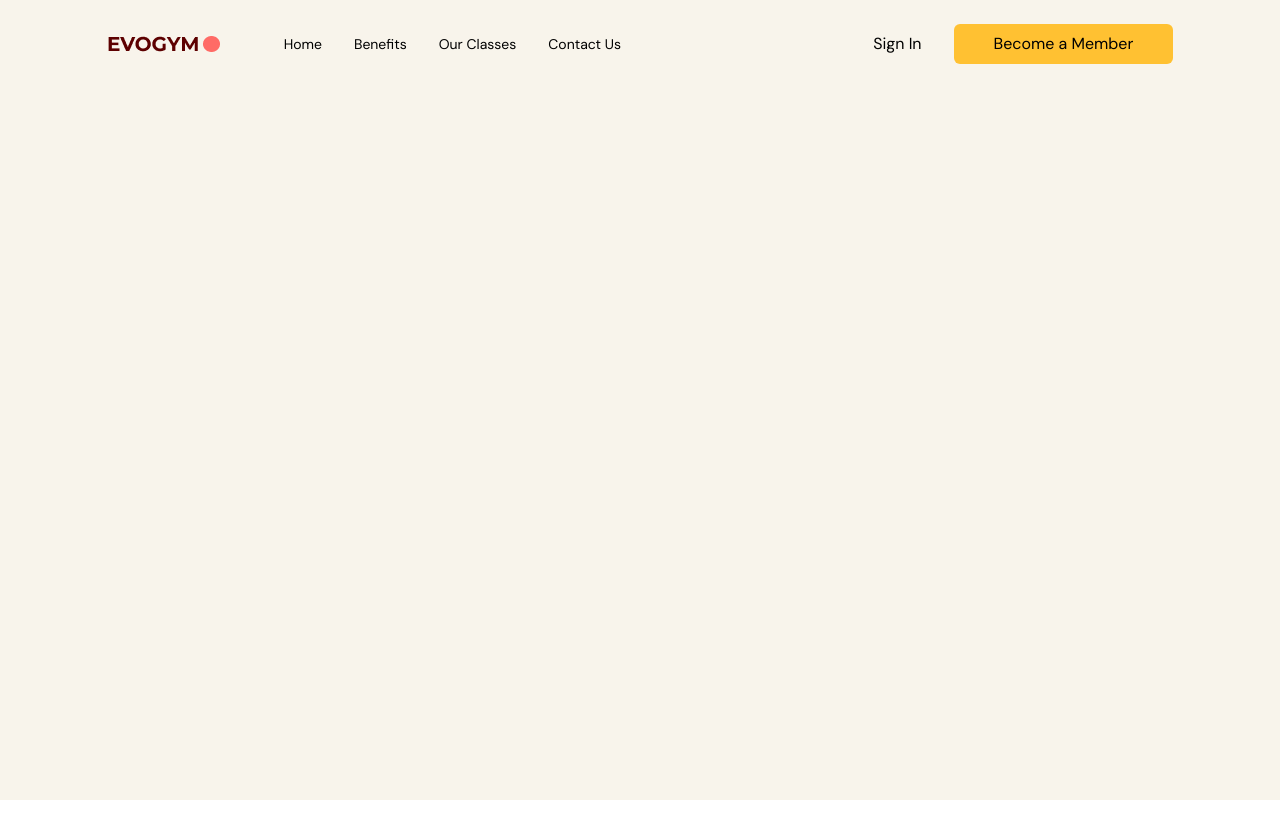
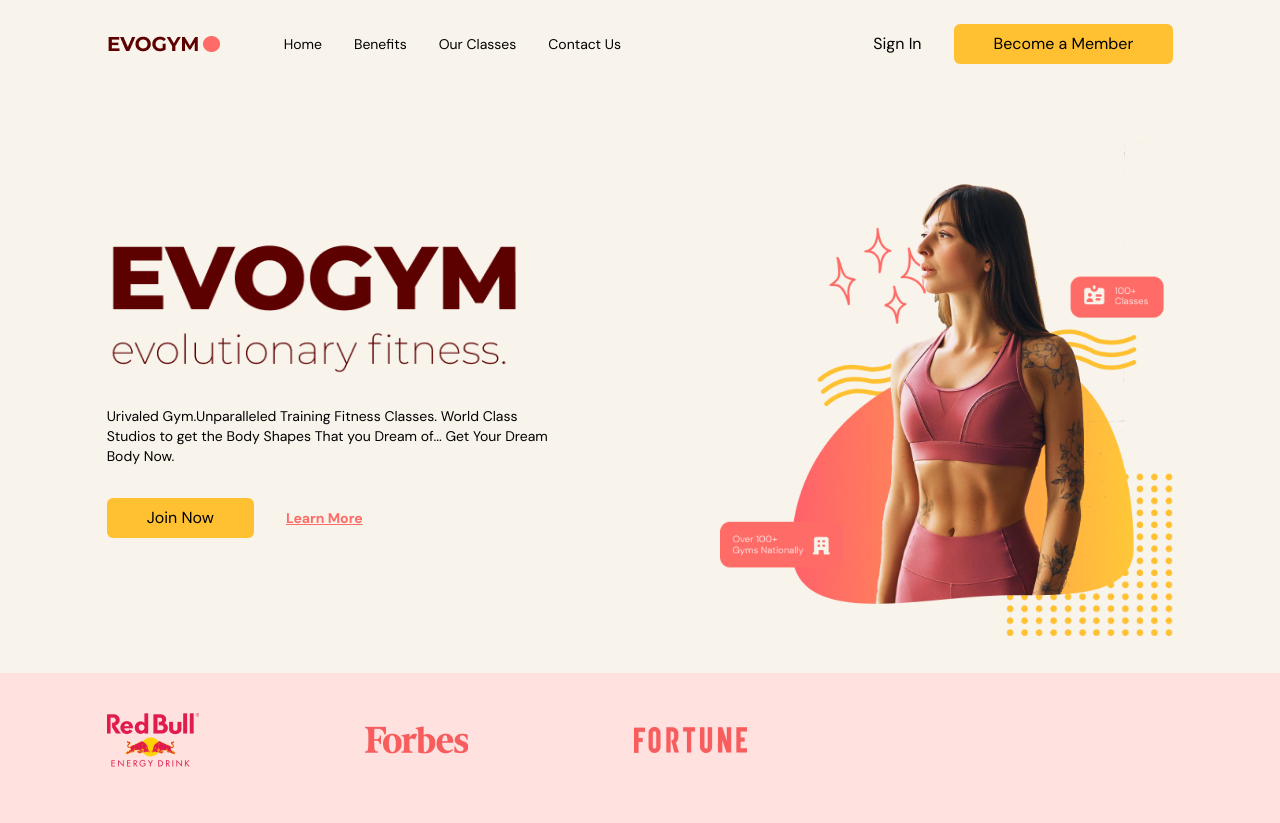
Before and after one commit to Silvia9680/Fitness-App, a React (Vite) app: page / in a window 1280 px wide. Before the commit the page ends 800 px from the top, so only its background shows below. Built offline with nearby package versions, Linux system fonts and the light colour scheme; the HTML template or start-up script is replaced by a standard one.

Commit message:
Add Home

```diff
--- a/src/App.tsx
+++ b/src/App.tsx
@@ -1,5 +1,6 @@
 import { useEffect, useState } from "react";
 import Navbar from "./scenes/navbar";
+import Home from "./scenes/home";
 import { SelectedPage } from "./shared/types";
 
 function App() {
@@ -22,9 +23,12 @@
   return(
     <div className="app bg-gray-20">
         <Navbar
-          isTopOfPage = {isTopOfPage}
+          isTopOfPage={isTopOfPage}
           selectedPage={selectedPage}
           setSelectedPage={setSelectedPage}
+        />
+        <Home
+        setSelectedPage={setSelectedPage}
         />
     </div>
   )
--- /dev/null
+++ b/src/scenes/home/index.tsx
@@ -0,0 +1,71 @@
+import React from 'react'
+import { SelectedPage } from '../../shared/types';
+import useMediaQuery from '../../hooks/useMediaQuery';
+import ActionButton from '../../shared/ActionButton';
+import HomePageText from '../../assets/HomePageText.png';
+import HomePageGraphic from '../../assets/HomePageGraphic.png';
+import SponsorRedBull from '../../assets/SponsorRedBull.png';
+import SponsorForbes from '../../assets/SponsorForbes.png';
+import SponsorFortune from '../../assets/SponsorFortune.png';
+import AnchorLink from 'react-anchor-link-smooth-scroll';
+
+type Props = {
+    setSelectedPage: ( value: SelectedPage ) => void;
+}
+
+const Home = ( {setSelectedPage}: Props ) => {
+    const isAboveMediumScreens = useMediaQuery("(min-width:1060px)")
+    return (
+        <section
+        id="home"
+        className='gap-16 bg-gray-20 py-10 md:h-full md:pb-0'
+        >
+            <div className='md:flex mx-auto w-5/6 items-center justify-center md:h-5/6'>
+                <div className='z:10 mt-32 md:basis-3/5'>
+                    <div className='md:-mt-20'>
+                        <div className='relative'>
+                            <div className='before:absolute before:top-20 before:-left-20 before:z-[-1] md:before:content-evolvetext'>
+                                <img src={HomePageText} alt="home-page-text"/>
+                            </div>
+                        </div>
+                        <p className='mt-8 text-sm'>
+                            Urivaled Gym.Unparalleled Training Fitness Classes. World Class
+                            Studios to get the Body Shapes That you Dream of... Get Your Dream
+                            Body Now.
+                        </p>
+                    </div>
+                    <div className='mt-8 flex items-center gap-8'>
+                        <ActionButton setSelectedPage={ setSelectedPage }>
+                            Join Now
+                        </ActionButton>
+                        <AnchorLink
+                            className='text-sm font-bold text-primary-500 underline
+                            hover:text-secondary-500'
+                            onClick={() => setSelectedPage( SelectedPage.ContactUs ) }
+                            href={ `#${ SelectedPage.ContactUs }`}
+                        >
+                        <p>Learn More</p>
+                        </AnchorLink>
+                    </div>
+                </div>
+                <div className='flex basis-3/5 justify-center md:z-10
+                                md:ml-40 md:mt-16 md:justify-items-end'>
+                    <img src={ HomePageGraphic } alt="home-pageGraphic" />
+                </div>
+            </div>
+            {isAboveMediumScreens && (
+                <div className='h-[150px] w-full bg-primary-100 py-10'>
+                    <div className='mx-auto w-5/6'>
+                        <div className='flex w-3/5 items-center justify-between gap-8'>
+                            <img src={ SponsorRedBull} alt='redbull-sponsor'/>
+                            <img src={ SponsorForbes} alt='forbes-sponsor'/>
+                            <img src={ SponsorFortune} alt='fortune-sponsor'/>
+                        </div>
+                    </div>
+                </div>
+            )}
+        </section>
+    )
+}
+
+export default Home;
```
